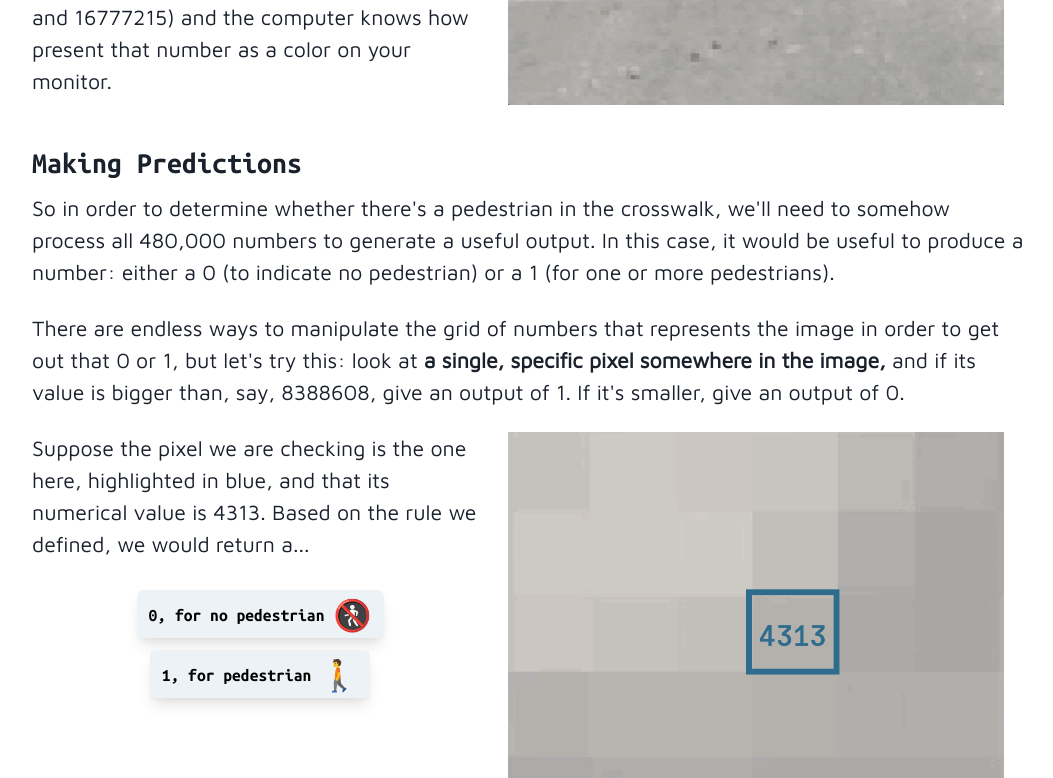
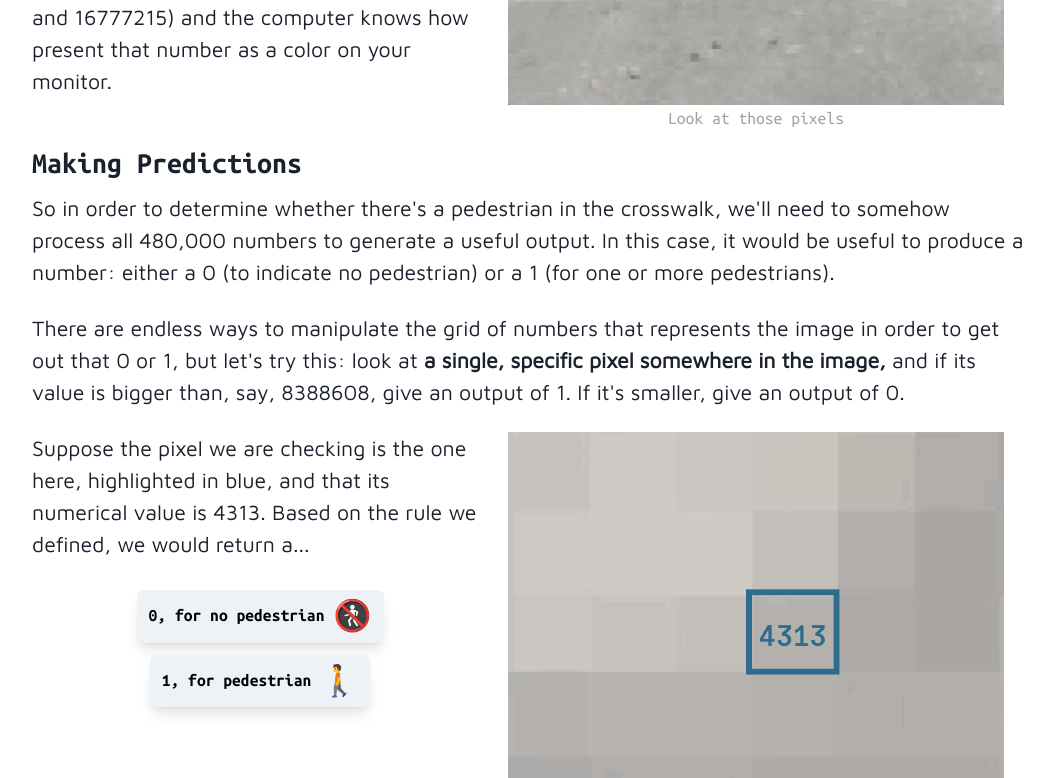
Before and after one commit to ecuber/mathexpo, a React (Create React App) app in the folder client/: page / in a window 1280 px wide. Shown: the part 2662-3440 px from the top of the page, without its empty margins (112-1165 px from the left). Built offline with nearby package versions, Linux system fonts and the light colour scheme.

Commit message:
Fix button overflow

```diff
--- a/client/src/App.js
+++ b/client/src/App.js
@@ -57,12 +57,13 @@ function App () {
         <Heading>Image Data</Heading>
         <P>Suppose you want a computer to accomplish a complex task, such as recognizing a pedestrian in a self-driving car&apos;s camera feed.</P>
         <Box w='100%' mb={5}>
-          <Image mx='auto' w={{ base: '80%', lg: '50%' }} src='/assets/pedestrian.jpeg'/>
+          <Image mx='auto' w={{ base: '90%', lg: '50%' }} src='/assets/pedestrian.jpeg'/>
           <Caption>Pedestrian near a crosswalk</Caption>
         </Box>
         <P>Computers can&apos;t really &quot;perceive&quot; images in the same way humans do. Rather than &quot;seeing&quot; areas of like-colors or otherwise &quot;consciously&quot; interpreting the picture, photographs taken by digital cameras are stored as rectangular arrays of color values.</P>
         <Float dir='right'>
           <Image src='/assets/zoom.gif'/>
+          <Caption>Look at those pixels</Caption>
         </Float>
         <br/>
         <br/>
@@ -80,10 +81,8 @@ function App () {
         <P>Suppose the pixel we are checking is the one here, highlighted in blue, and that its numerical value is 4313. Based on the rule we defined, we would return a...</P>
 
         <Quiz>
-          {/** Quiz options */}
           <>0, for no pedestrian <Emoji>🚷</Emoji></>
           <>1, for pedestrian <Emoji>🚶</Emoji></>
-          {/** Responses (each one maps to an option) */}
           <><Emoji>✅</Emoji> Exactly, the number is smaller than 8388608, so our rule says we should give 0 as an output.</>
           <><Emoji>🤔</Emoji> Well, the number is smaller than 8388608, so our rule says we should give 0 as output.</>
         </Quiz>
--- a/client/src/components/layout/components/Quiz.js
+++ b/client/src/components/layout/components/Quiz.js
@@ -21,16 +21,15 @@ const Quiz = props => {
       {props.children.slice(0, midSlice).map((option, i) => {
         return <Button
           key={i}
+          px={3}
           py={2}
-          px={3}
+          m={1.5}
+          overflow='auto'
+          height='max-content'
           color={selection === i ? 'white' : 'black'}
           display='inline-block'
-          m={1.5}
-          size='lg'
           fontSize='1.1rem'
-          width='min-content'
-          wordBreak='break-word'
-          // borderRadius='3xl'
+          whiteSpace='break-spaces'
           shadow='lg'
           _hover={{
             backgroundColor: selection === i ? '#606275' : '#E4E9ED'
```
